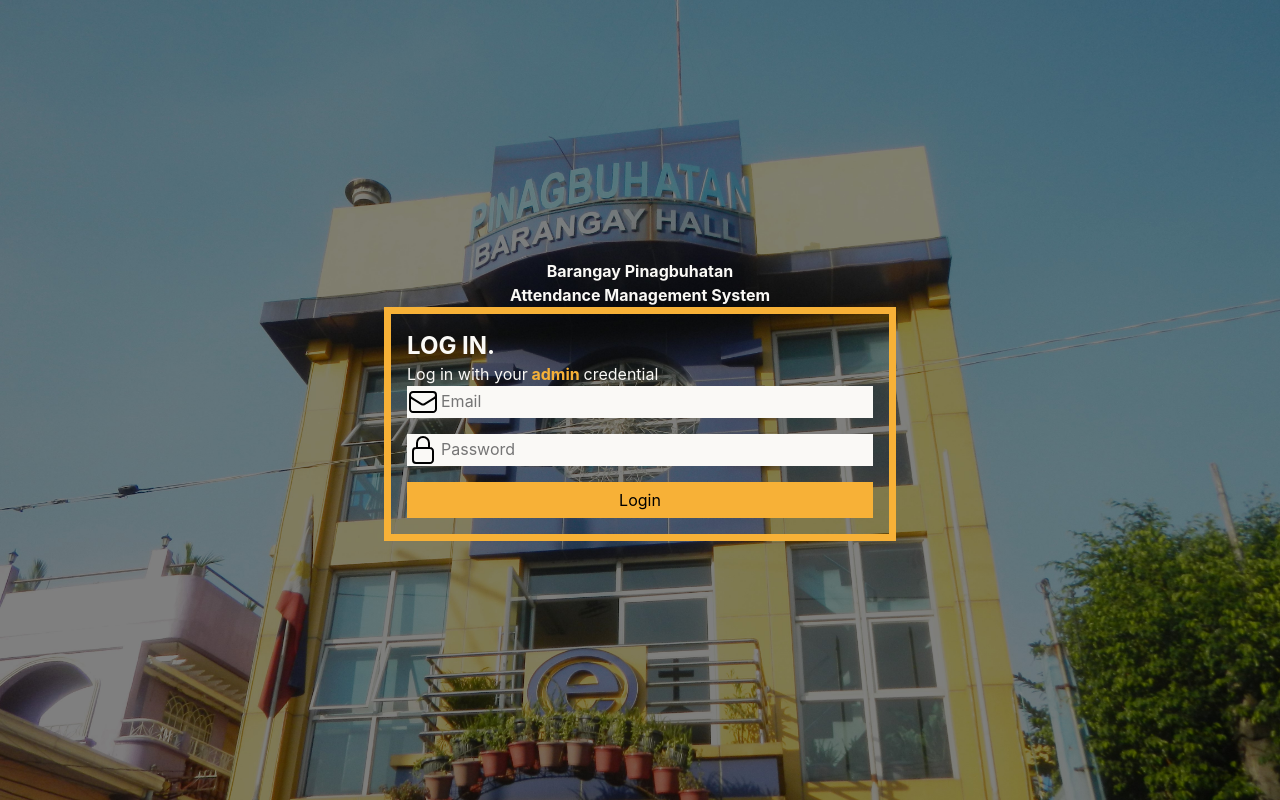
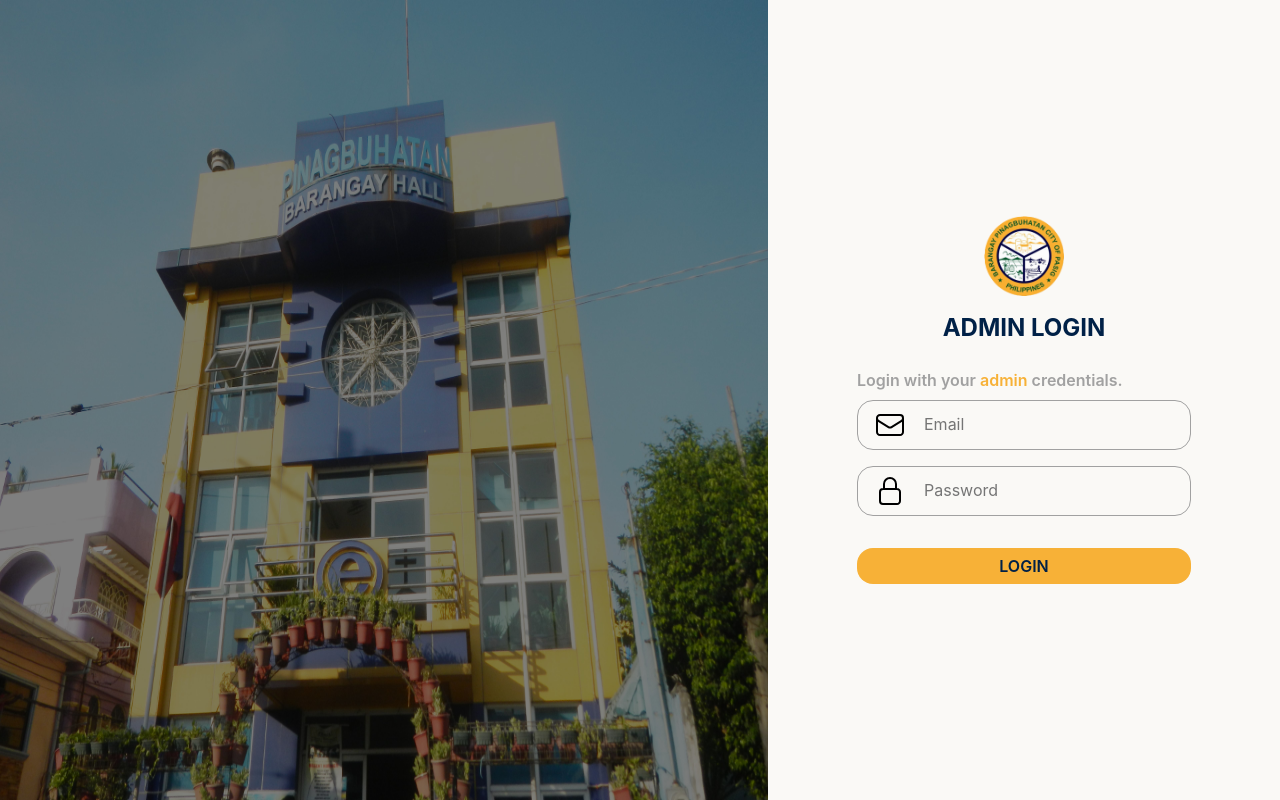
Before and after one commit to Relllllll/atms-admin, a React (Vite) app: page / in a window 1280 px wide. Built offline with nearby package versions, Linux system fonts and the light colour scheme.

Commit message:
revamp: login and employee

```diff
--- a/package.json
+++ b/package.json
@@ -16,6 +16,7 @@
     "react-dom": "^18.2.0",
     "react-firebase-hooks": "^5.1.1",
     "react-router-dom": "^6.22.0",
+    "react-spinners": "^0.13.8",
     "tesseract.js": "^5.0.4"
   },
   "devDependencies": {
--- a/src/index.css
+++ b/src/index.css
@@ -2,7 +2,7 @@
     /* color */
     --clr-primary: #f7b137;
     --clr-primary-hover: #f9dcaa;
-    --clr-light: #FAF9F6;
+    --clr-light: #faf9f6;
     --clr-light-gray: #e1e1e1;
     --clr-gray: #a1a1a1;
     --clr-dark-blue: #002147;
@@ -52,6 +52,9 @@ body {
     padding: 1rem;
 }
 
+.title-primary {
+    color: var(--clr-primary);
+}
 img,
 picture,
 video,
@@ -88,3 +91,7 @@ input::-webkit-inner-spin-button {
 input[type="number"] {
     -moz-appearance: textfield;
 }
+
+*:focus {
+    outline: none;
+}
--- a/src/pages/Employee/Employee.css
+++ b/src/pages/Employee/Employee.css
@@ -20,69 +20,60 @@
 .employee__searchBox {
     border: none;
     background: none;
+    width: 100%;
+}
+
+.employee__hr {
+}
+
+.employee__list-container {
+    padding: 1rem;
 }
 
 .employee__title {
     color: var(--clr-dark-blue);
 }
 
-.employee__list {
+.employee__tables {
     padding: 1rem;
-    display: flex;
-    flex-direction: column;
-    flex: 1;
-    gap: 0.3rem;
 }
 
-.employee__upperTable {
-    border: 1rem solid var(--clr-light-gray);
+.employee__table {
+    width: 100%;
+    border-collapse: collapse;
+    margin-top: 1rem;
+}
+
+.employee__table th,
+.employee__table td {
+    border: 1px solid var(--clr-light-gray);
+    padding: 0.5rem;
+    text-align: left;
+}
+
+.employee__table th {
     background-color: var(--clr-light-gray);
     color: var(--clr-gray);
-    border-radius: 1rem;
     font-weight: 600;
-    padding-left: 1rem;
-    padding-right: 1rem;
-    display: flex;
-    justify-content: space-between;
 }
 
-.employee__upperTable p:nth-child(1) {
-    flex: 1; /* Adjust the flex property as needed for No. */
+.employee__table th:first-child,
+.employee__table td:first-child {
+    border-left: none; /* Remove left border for header and cells */
 }
 
-.employee__upperTable p:nth-child(2) {
-    flex: 3; /* Adjust the flex property as needed for Name */
+.employee__table th:last-child,
+.employee__table td:last-child {
+    border-right: none; /* Remove right border for header and cells */
 }
 
-.employee__upperTable p:nth-child(3) {
-    flex: 2; /* Adjust the flex property as needed for Contacts */
+.employee__table tbody tr {
+    background-color: white; /* Apply background color to data rows */
+    margin-top: 8px; /* Adjust the top margin for the data rows */
 }
 
-.employee__upperTable p:nth-child(4) {
-    flex: 2; /* Adjust the flex property as needed for Status Today */
+.employee__table tbody tr:nth-child(even) {
+    background-color: var(
+        --clr-light-gray
+    ); /* Apply alternate row background color */
 }
-
-.employee__lowerTable {
-    border: 1rem solid var(--clr-light-gray);
-    background-color: var(--clr-light-gray);
-    border-radius: 1rem;
-}
-
-.employee__lowerTable-li {
-    list-style-type: none;
-    display: flex;
-    justify-content: space-between;
-}
-
-.employee__lowerTable-li .employee__lowerTable-data:nth-child(1) {
-    flex: 1;
-}
-.employee__lowerTable-li .employee__lowerTable-data:nth-child(2) {
-    flex: 3;
-}
-.employee__lowerTable-li .employee__lowerTable-data:nth-child(3) {
-    flex: 2;
-}
-.employee__lowerTable-li .employee__lowerTable-data:nth-child(4) {
-    flex: 2;
-}
--- a/src/pages/Login/Login.css
+++ b/src/pages/Login/Login.css
@@ -1,4 +1,4 @@
-.login {
+/* .login {
     flex: 1;
     display: flex;
     align-items: center;
@@ -66,3 +66,118 @@
     background-color: #f7b137;
     padding: 0.4rem;
 }
+
+.loading-overlay {
+    top: 0;
+    left: 0;
+    position: absolute;
+    width: 100%;
+    height: 100%;
+    display: flex;
+    align-items: center;
+    justify-content: center;
+} */
+
+.login {
+    display: flex;
+    flex-direction: row;
+    min-width: 100%;
+}
+
+.login__background-image-container {
+    flex: 1.5;
+}
+
+.login__background-image {
+    width: 100%;
+    height: 100%;
+}
+
+.login__forms {
+    flex: 1;
+    background-color: var(--clr-light);
+}
+
+.login__container {
+    display: flex;
+    flex-direction: column;
+    align-items: center;
+    justify-content: center;
+    height: 100%;
+    gap: 1.5rem;
+}
+
+.login__title-wrapper {
+    display: flex;
+    flex-direction: column;
+    align-items: center;
+    gap: 1rem;
+}
+
+.login__logo {
+    width: 5rem;
+}
+
+.login__title {
+    color: var(--clr-dark-blue);
+}
+
+.login__forms-wrapper {
+    display: flex;
+    flex-direction: column;
+    gap: 0.5rem;
+}
+
+.login__forms-prompt {
+    color: var(--clr-gray);
+    font-weight: 600;
+}
+
+.login__forms-container {
+    display: flex;
+    flex-direction: column;
+    gap: 1rem;
+}
+
+.login__form-input-wrapper {
+    display: flex;
+    background-color: #faf9f6;
+    border: 1px solid var(--clr-gray);
+    border-radius: 1rem;
+    padding: 0.5rem 1rem;
+    gap: 1rem;
+}
+
+.login__form-input-icon {
+    width: 2rem;
+    height: 2rem;
+}
+
+.login__form-input-wrapper input {
+    background: none;
+    border: none;
+    flex: 1;
+}
+
+.login__button {
+    margin-top: 1rem;
+    border-radius: 1rem;
+    background-color: #f7b137;
+    padding: 0.4rem;
+    color: var(--clr-dark-blue);
+    text-transform: uppercase;
+    font-weight: 600;
+}
+
+.loading-overlay {
+    position: fixed;
+    top: 0;
+    left: 0;
+    width: 100%;
+    height: 100%;
+    background: rgba(0, 0, 0, 0.5);
+    display: flex;
+    justify-content: center;
+    align-items: center;
+    z-index: 999;
+}
--- a/src/pages/Login/Login.jsx
+++ b/src/pages/Login/Login.jsx
@@ -5,6 +5,7 @@ import {
     browserSessionPersistence,
 } from "firebase/auth";
 import { useNavigate } from "react-router-dom";
+import FadeLoader from "react-spinners/FadeLoader";
 import { auth } from "../../firebase";
 import "./Login.css";
 
@@ -12,9 +13,11 @@ const Login = () => {
     const [email, setEmail] = useState("");
     const [password, setPassword] = useState("");
     const [errorMessage, setErrorMessage] = useState("");
+    const [loading, setLoading] = useState(false);
     const navigate = useNavigate();
 
     const handleLogin = async () => {
+        setLoading(true);
         try {
             await setPersistence(auth, browserSessionPersistence);
             await signInWithEmailAndPassword(auth, email, password);
@@ -22,27 +25,32 @@ const Login = () => {
         } catch (error) {
             console.error("Error logging in:", error);
             setErrorMessage("Invalid email or password!");
+        } finally {
+            setLoading(false);
         }
     };
 
     return (
         <div className="login">
-            <div className="login-wrapper">
+            <div className="login__background-image-container">
+                <img
+                    className="login__background-image"
+                    src="/pinagbgcopy.jpg"
+                />
+            </div>
+            <div className="login__forms">
+                <div className="login__container">
                     <div className="login__title-wrapper">
-                    <h4 className="login__title">Barangay Pinagbuhatan</h4>
-                    <h4 className="login__title">
-                        Attendance Management System
-                    </h4>
+                        <img className="login__logo" src="/logo.png" />
+                        <h2 className="login__title">ADMIN LOGIN</h2>
                     </div>
-                <div className="login__wrapper">
-                    <h2 className="login__lower-header">LOG IN.</h2>
-                    <p className="login__upper-text">
-                        Log in with your
-                        <span className="login__mustard-text"> admin </span>
-                        credential
+                    <div className="login__forms-wrapper">
+                        <p className="login__forms-prompt">
+                            Login with your{" "}
+                            <span className="title-primary">admin</span>{" "}
+                            credentials.
                         </p>
-
-                    <div className="login__form-wrapper">
+                        <div className="login__forms-container">
                             <div className="login__form-input-wrapper">
                                 <svg
                                     xmlns="http://www.w3.org/2000/svg"
@@ -86,19 +94,32 @@ const Login = () => {
                                     type="password"
                                     placeholder="Password"
                                     value={password}
-                                onChange={(e) => setPassword(e.target.value)}
+                                    onChange={(e) =>
+                                        setPassword(e.target.value)
+                                    }
                                 />
                             </div>
                             {errorMessage && (
-                            <div className="error-message">{errorMessage}</div>
+                                <div className="error-message">
+                                    {errorMessage}
+                                </div>
                             )}
-                        <button className="login__button" onClick={handleLogin}>
+                            <button
+                                className="login__button"
+                                onClick={handleLogin}
+                            >
                                 Login
                             </button>
                         </div>
                     </div>
                 </div>
             </div>
+            {loading && (
+                <div className="loading-overlay">
+                    <FadeLoader color="#f7b137" height={20} />
+                </div>
+            )}
+        </div>
     );
 };
 
```
Also changed, not shown: src/pages/Employee/Employee.jsx (+23 -30 lines), 1 other file (tests, documents, lock files or other folders). Lines whose indentation alone changed are shown as unchanged.
